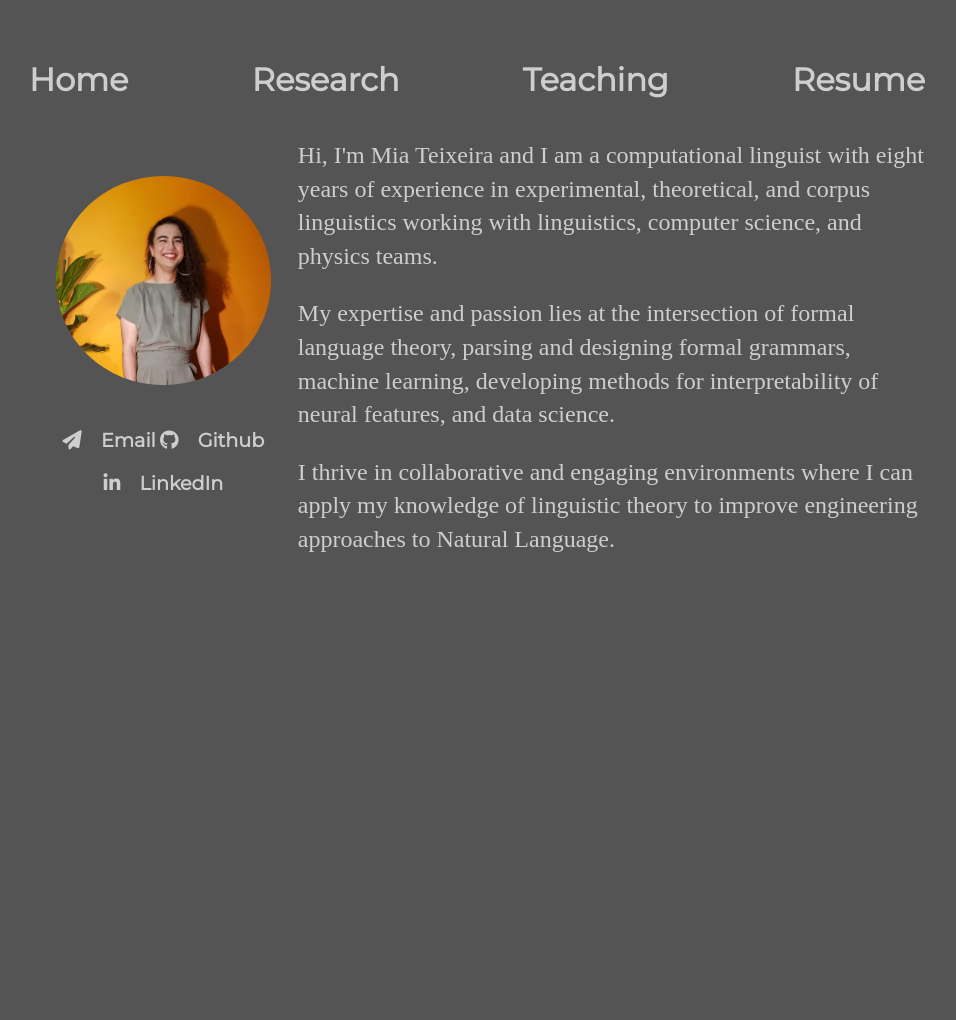
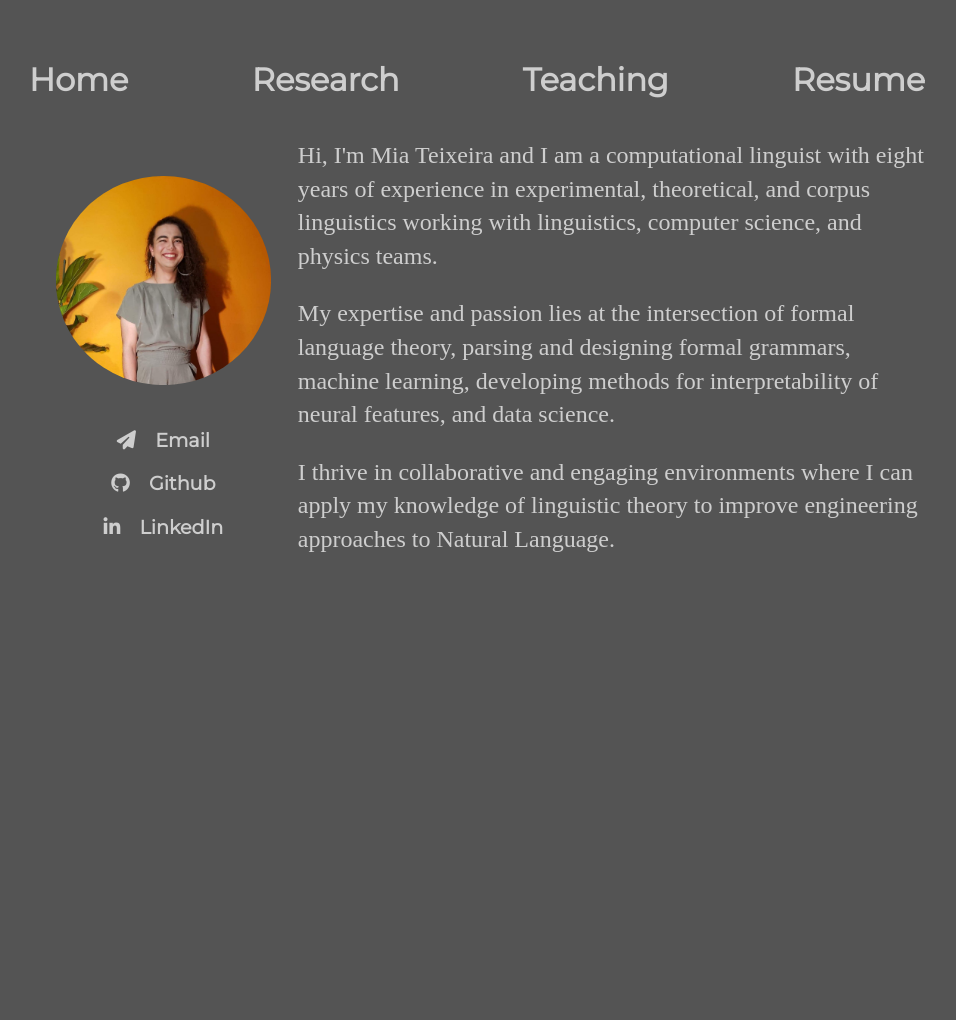
Before and after one commit to miateixeira/miateixeira.github.io, a Jekyll site: the page built from index.html, in a window 1280 px wide. Shown: the whole page, without its empty margins (163-1119 px from the left). Built offline with Jekyll 4.4.1, drawn with Linux system fonts in a browser that asks for light colours; nearby versions of some CDN libraries.

Commit message:
accidentally put sidebar inline

```diff
--- a/css/main.css
+++ b/css/main.css
@@ -23,7 +23,7 @@ nav ul {
   justify-content: space-between;
 }
 
-div.sidebar ul li, nav ul li {
+div.sidebar ul, nav ul li {
   display: inline-block;
 }
 
```
